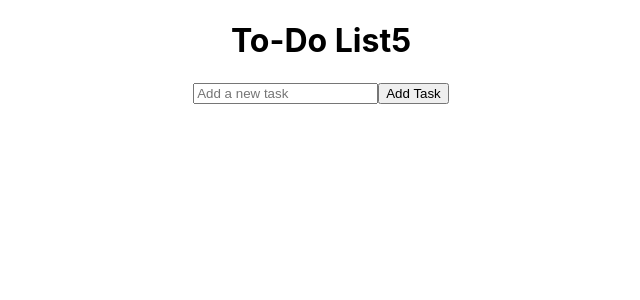
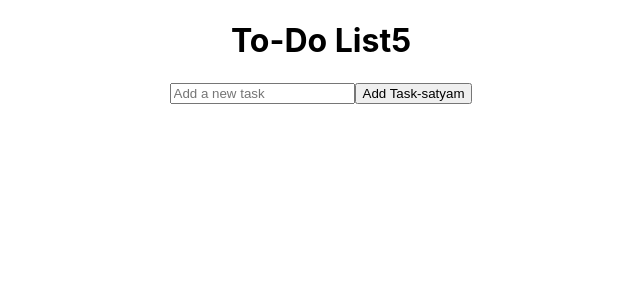
Before and after one commit to codeksatyam/todo, a React (Create React App) app: page / in a window 1280 px wide. Shown: the top 300 px of the page, without its empty margins (319-959 px from the left). Built offline with nearby package versions, Linux system fonts and the light colour scheme.

Commit message:
added satyam

```diff
--- a/src/App.js
+++ b/src/App.js
@@ -26,7 +26,7 @@ function App() {
         onChange={(e) => setNewTask(e.target.value)}
         placeholder="Add a new task"
       />
-      <button onClick={addTask}>Add Task</button>
+      <button onClick={addTask}>Add Task-satyam</button>
       <ul>
         {tasks.map((task, index) => (
           <li key={index}>
```
